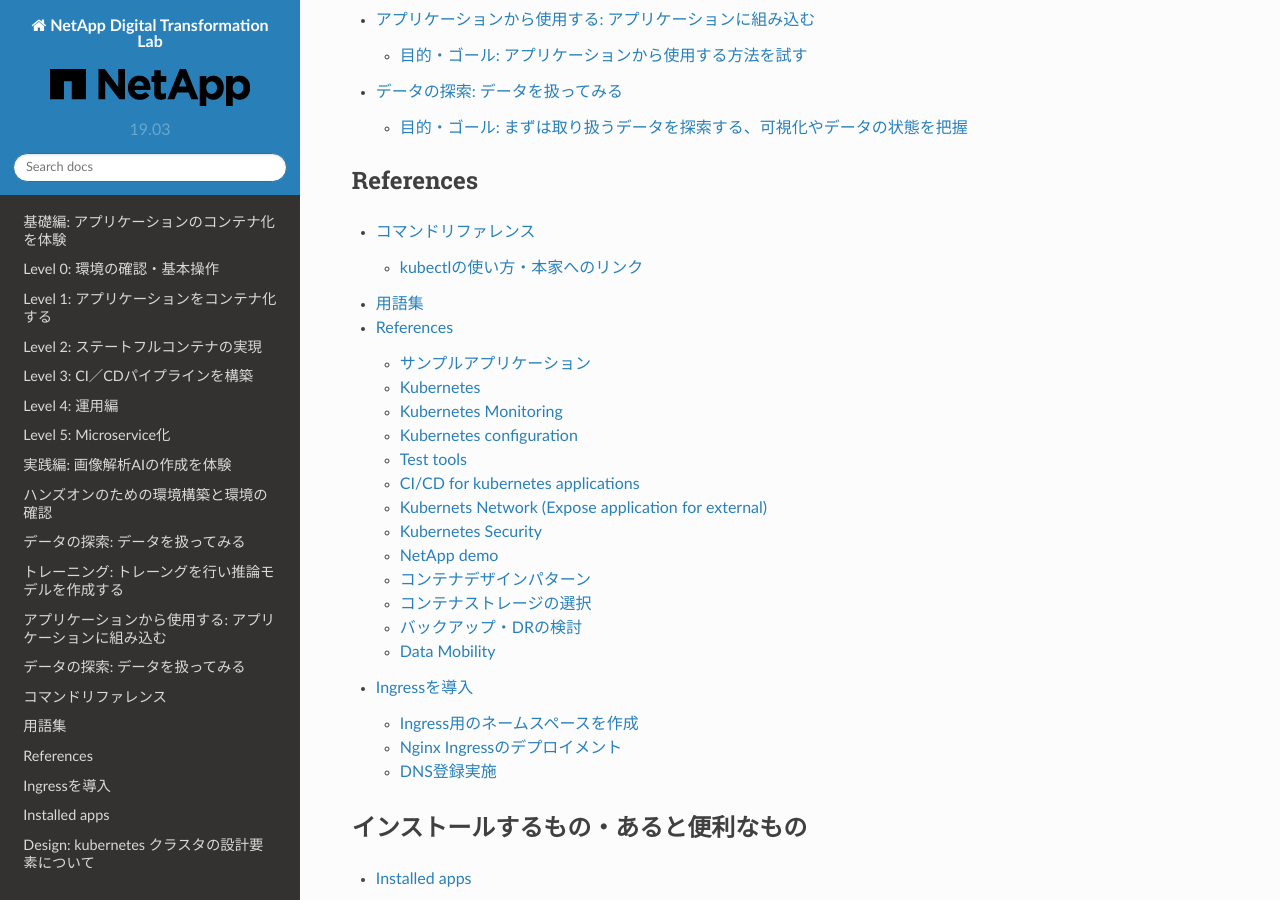
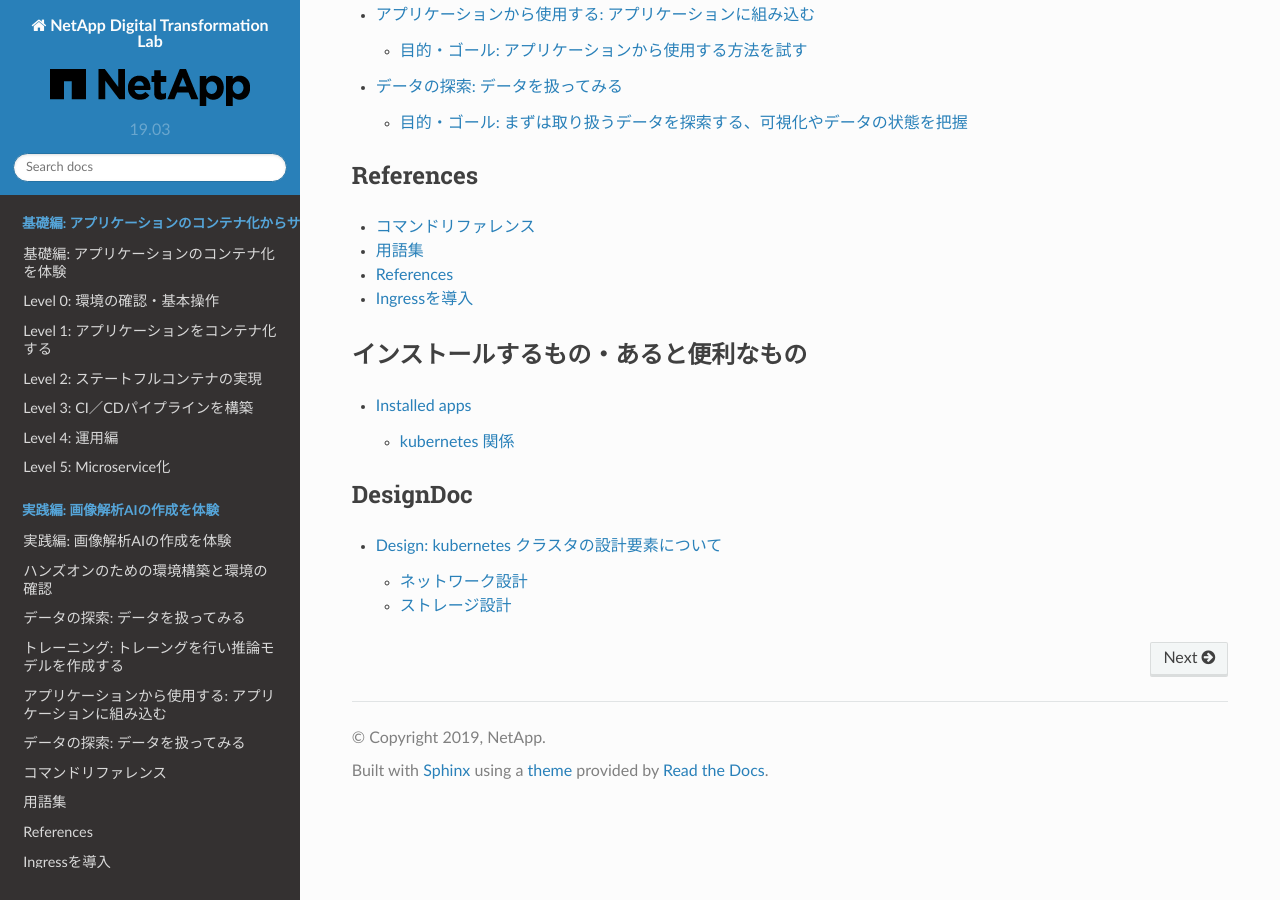
Before and after one commit to NetAppJpTechTeam/NetAppDigitalTransformationLab, a Sphinx documentation site: the page built from docs/source/index.rst, in a window 1280 px wide and 900 px high, scrolled down 3056 px. Built offline with Sphinx 7.4.7 and the Read the Docs theme 2.0.0, drawn with Linux system fonts in a browser that asks for light colours; some of the changed text lies outside the part shown.

Commit message:
Add toc caption to clear section.

```diff
--- a/docs/source/index.rst
+++ b/docs/source/index.rst
@@ -47,6 +47,7 @@
 
 .. toctree::
    :maxdepth: 2
+   :caption: 基礎編: アプリケーションのコンテナ化からサービスメッシュまで
 
    container/index
    container/Level0/index
@@ -58,13 +59,10 @@
 
 -----------
 
-実践編
-----------
-
-画像解析AIのシナリオを実施する
 
 .. toctree::
    :maxdepth: 2
+   :caption: 実践編: 画像解析AIの作成を体験
 
    MLWorkflow/index
    MLWorkflow/intro/index
```
Also changed, not shown: other parts of docs/source/index.rst (+1 -1 lines).
